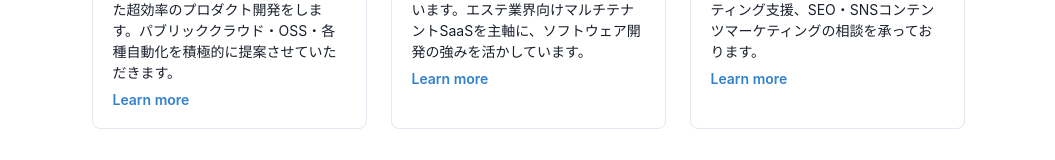
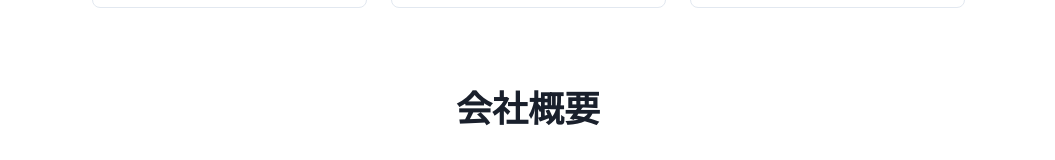
Before and after one commit to InterfaceX-co-jp/corp-site-v2, a Next.js app: page / in a window 1280 px wide. Shown: the part 1580-1740 px from the top of the page, without its empty margins (112-1167 px from the left). Built offline with nearby package versions, Linux system fonts and the light colour scheme.

Commit message:
feat: Fix SP layout

```diff
--- a/src/components/Features/Businesses.tsx
+++ b/src/components/Features/Businesses.tsx
@@ -53,9 +53,9 @@
             {description}
           </Text>
         </Box>
-        <Button variant={"link"} colorScheme={"blue"} size={"sm"}>
+        {/* <Button variant={"link"} colorScheme={"blue"} size={"sm"}>
           Learn more
-        </Button>
+        </Button> */}
       </Stack>
     </Box>
   );
--- a/src/styles/Home.module.css
+++ b/src/styles/Home.module.css
@@ -3,7 +3,6 @@
   flex-direction: column;
   justify-content: space-between;
   align-items: center;
-  padding: 6rem;
   min-height: 100vh;
 }
 
@@ -97,7 +96,7 @@
 
 .center::before,
 .center::after {
-  content: '';
+  content: "";
   left: 50%;
   position: absolute;
   filter: blur(45px);
```
